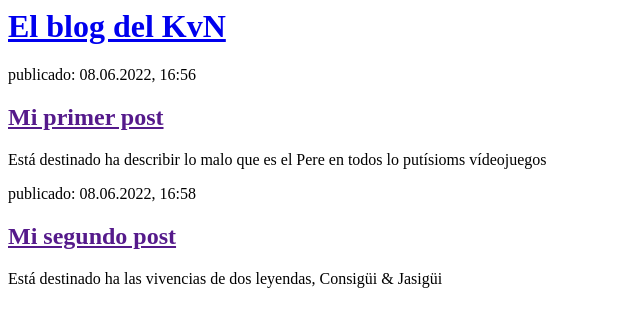
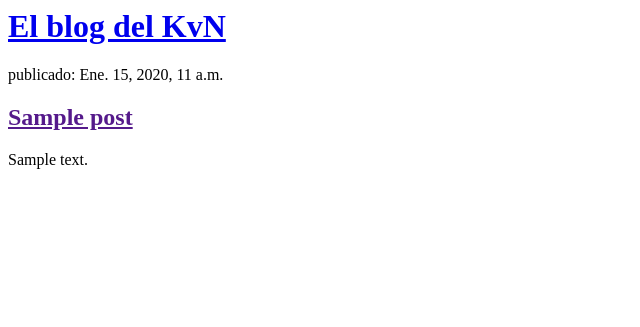
Before and after one commit to Kgarcia2/my-first-blog, a Django app: page / in a window 1280 px wide. Shown: the top 327 px of the page, without its empty margins (0-640 px from the left). Run offline with Django 3.2, Linux system fonts and the light colour scheme; tables that the repository leaves empty hold one stand-in row (values such as "Sample post").

Commit message:
Templates modificados para mostrar post desde base de datos.~

```diff
--- a/blog/templates/blog/post_list.html
+++ b/blog/templates/blog/post_list.html
@@ -1,3 +1,4 @@
+
 <html>
     <head>
         <title>El blog del KvN</title>
@@ -7,16 +8,12 @@
             <h1><a href="/">El blog del KvN</a></h1>
         </div>
 
-        <div>
-            <p>publicado: 08.06.2022, 16:56</p>
-            <h2><a href="">Mi primer post</a></h2>
-            <p>Está destinado ha describir lo malo que es el Pere en todos lo putísioms vídeojuegos</p>
-        </div>
-
-        <div>
-            <p>publicado: 08.06.2022, 16:58</p>
-            <h2><a href="">Mi segundo post</a></h2>
-            <p>Está destinado ha las vivencias de dos leyendas, Consigüi & Jasigüi</p>
-        </div>
+        {% for post in posts %}
+    <div>
+        <p> publicado: {{ post.published_date }}</p>
+        <h2><a href="">{{ post.title }}</a></h2>
+        <p>{{ post.text|linebreaksbr }}</p>
+    </div>
+{% endfor %}
     </body>
 </html>
--- a/blog/views.py
+++ b/blog/views.py
@@ -1,6 +1,8 @@
 from django.shortcuts import render
-
+from django.utils import timezone
+from .models import Post
 # Create your views here.
 
 def post_list(request):
-    return render(request, 'blog/post_list.html', {})
+    posts = Post.objects.filter(published_date__lte=timezone.now()).order_by('published_date')
+    return render(request, 'blog/post_list.html', {'posts': posts})
```
